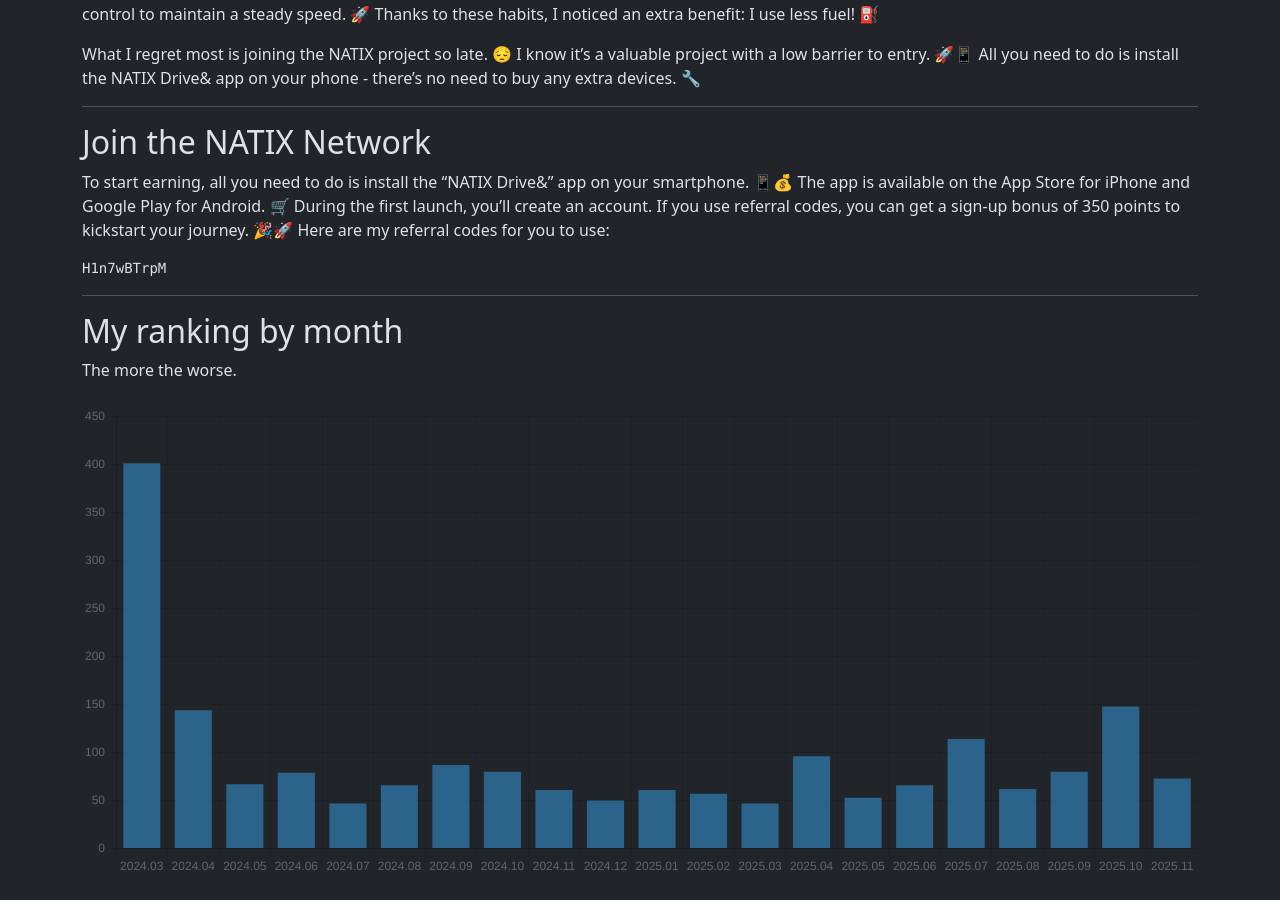
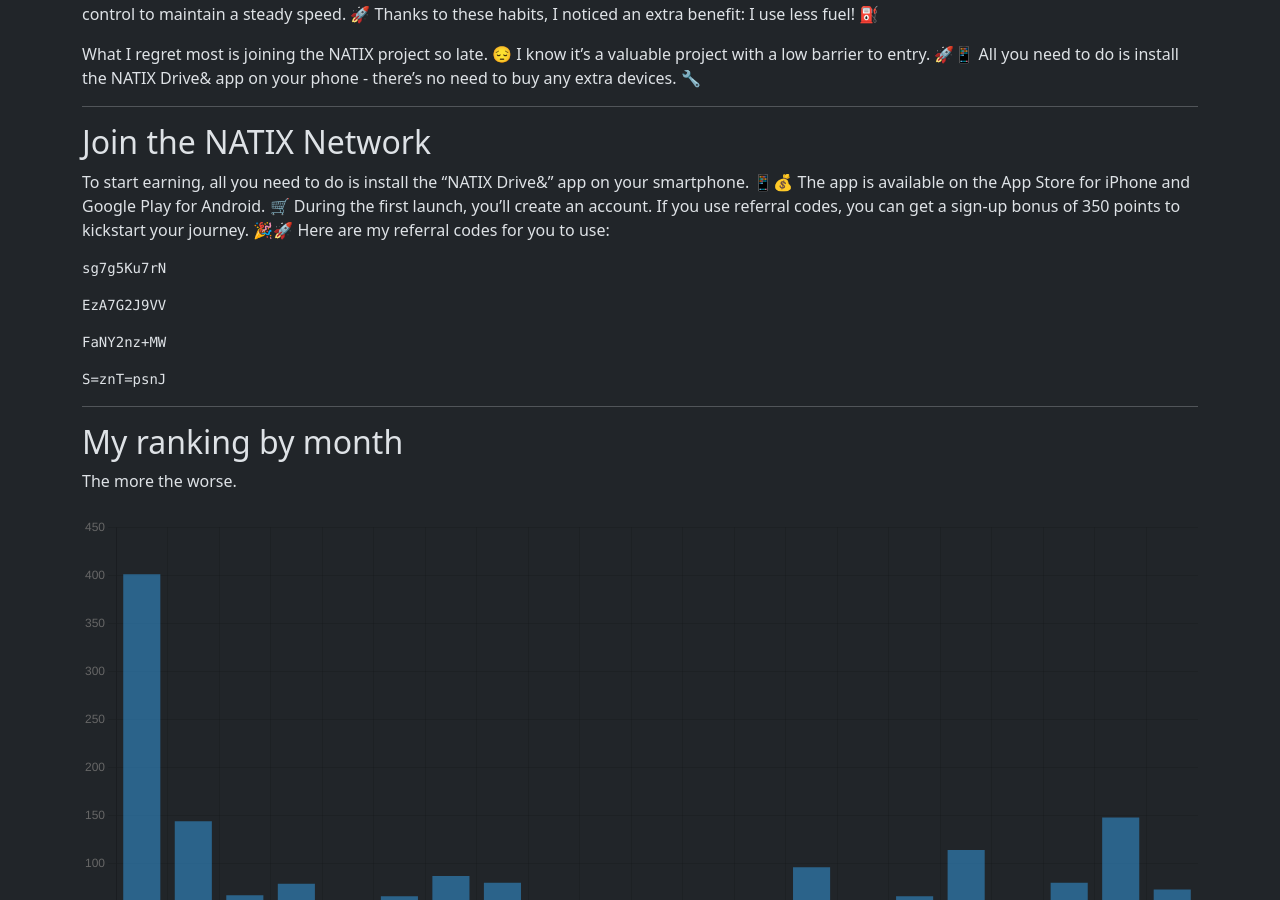
Before and after one commit to torrocus/natix, a Jekyll site: the page built from index.md, in a window 1280 px wide and 900 px high, scrolled down 2352 px. Built offline with Jekyll 4.4.1, drawn with Linux system fonts in a browser that asks for light colours; comment, search, counter and statistics services are not loaded.

Commit message:
Refresh referrer codes

````diff
--- a/index.md
+++ b/index.md
@@ -136,7 +136,19 @@ If you use referral codes, you can get a sign-up bonus of 350 points to kickstar
 Here are my referral codes for you to use:
 <!-- NATIX-REFERRAL-CODES-LIST:START -->
 ```
-H1n7wBTrpM
+sg7g5Ku7rN
+```
+
+```
+EzA7G2J9VV
+```
+
+```
+FaNY2nz+MW
+```
+
+```
+S=znT=psnJ
 ```
 <!-- NATIX-REFERRAL-CODES-LIST:END -->
 <!--
--- a/natix_referral_codes.csv
+++ b/natix_referral_codes.csv
@@ -159,3 +159,7 @@ createdOn,expirieOn,code,usedOn
 2026-01-25,2026-02-01,Kv7CN3wb2E,2026-01-29
 2026-01-25,2026-02-01,r2PqFuGWz9,2026-01-26
 2026-01-25,2026-02-01,H1n7wBTrpM,
+2026-02-01,2026-02-08,sg7g5Ku7rN,
+2026-02-01,2026-02-08,EzA7G2J9VV,
+2026-02-01,2026-02-08,FaNY2nz+MW,
+2026-02-01,2026-02-08,S=znT=psnJ,
````
